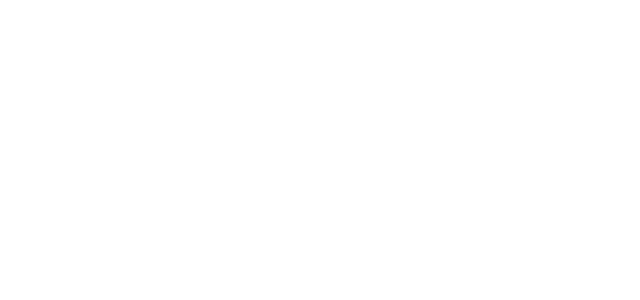
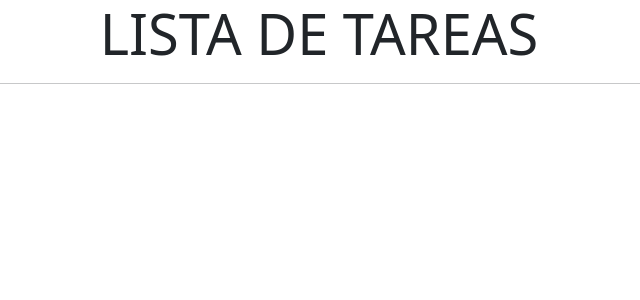
Before and after one commit to RDiarte/tarea-react, a React (Vite) app: page / in a window 1280 px wide. Shown: the top 300 px of the page, without its empty margins (321-961 px from the left). Built offline with nearby package versions, Linux system fonts and the light colour scheme.

Commit message:
agrego bootstrap

```diff
--- a/package.json
+++ b/package.json
@@ -10,7 +10,9 @@
     "preview": "vite preview"
   },
   "dependencies": {
+    "bootstrap": "^5.3.0",
     "react": "^18.2.0",
+    "react-bootstrap": "^2.8.0",
     "react-dom": "^18.2.0"
   },
   "devDependencies": {
--- a/src/App.jsx
+++ b/src/App.jsx
@@ -1,7 +1,14 @@
+import { Container } from "react-bootstrap";
 import "./App.css";
+import Titles from "./components/Titles";
+import "bootstrap/dist/css/bootstrap.min.css";
 
 function App() {
-  return <div></div>;
+  return (
+    <Container>
+      <Titles></Titles>
+    </Container>
+  );
 }
 
 export default App;
--- /dev/null
+++ b/src/components/Titles.jsx
@@ -0,0 +1,10 @@
+const Titles = () => {
+  return (
+    <section className="text-center">
+      <h1 className="display-4">LISTA DE TAREAS</h1>
+      <hr />
+    </section>
+  );
+};
+
+export default Titles;
```
Also changed, not shown: 1 other file (tests, documents, lock files or other folders).
